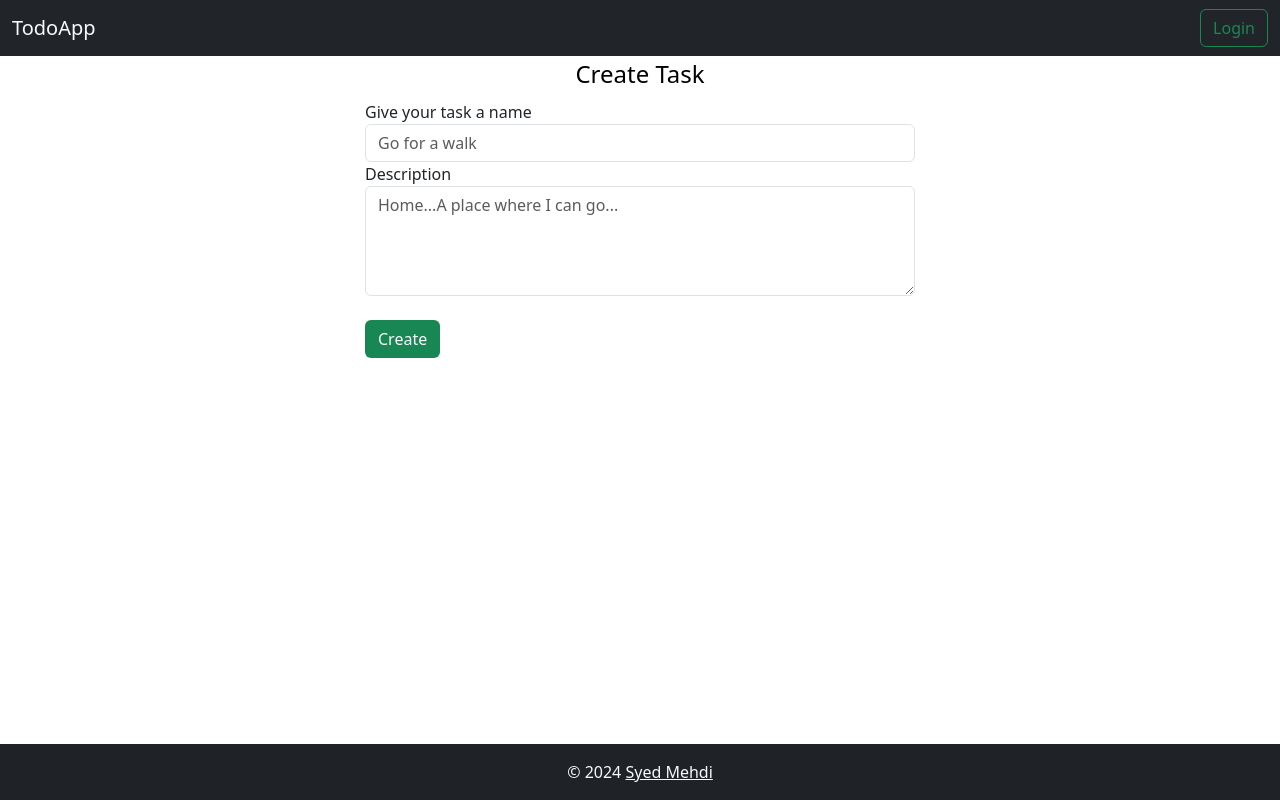
After one commit to Infamous003/todo-app, a Flask app: page /create_task in a window 1280 px wide. The commit adds this page. Run offline with Flask 3, Linux system fonts and the light colour scheme; some libraries are stand-ins or nearby versions.

Commit message:
Now users can create, remove and 'mark as complete' tasks

```diff
--- a/todo/forms.py
+++ b/todo/forms.py
@@ -1,5 +1,5 @@
 from flask_wtf import FlaskForm
-from wtforms import StringField, SubmitField, PasswordField, EmailField
+from wtforms import StringField, SubmitField, PasswordField, TextAreaField
 from wtforms.validators import DataRequired, Length, EqualTo, Email
 
 class SignupForm(FlaskForm):
@@ -13,3 +13,8 @@ class LoginForm(FlaskForm):
     name = StringField(label="Username", validators=[DataRequired(), Length(max=20)])
     password = PasswordField(label="Password", validators=[DataRequired(), Length(min=6, max=16)])
     submit = SubmitField(label="Login")
+
+class CreateTaskForm(FlaskForm):
+    name = StringField(label="Give your task a name", validators=[DataRequired(), Length(min=3, max=48)])
+    description = TextAreaField(label="Description", validators=[Length(min=0, max=1024)])
+    submit = SubmitField(label="Create")
--- a/todo/models.py
+++ b/todo/models.py
@@ -35,6 +35,7 @@ class Task(db.Model):
     task_id = db.Column(db.Integer(), primary_key=True)
     name = db.Column(db.String(64), nullable=False, unique=True)
     status = db.Column(db.Boolean, default=False, unique=False)
+    description = db.Column(db.String(1024), default="No description")
     created_at = db.Column(db.DateTime, default=datetime.now)
 
     user_id = db.Column(db.Integer(), db.ForeignKey("user.user_id"))
--- a/todo/routes.py
+++ b/todo/routes.py
@@ -1,9 +1,9 @@
 from todo import app
 from flask import render_template, url_for, flash, redirect, get_flashed_messages
-from todo.forms import SignupForm, LoginForm
-from todo.models import User
+from todo.forms import SignupForm, LoginForm, CreateTaskForm
+from todo.models import User, Task
 from todo import db
-from flask_login import login_user, logout_user
+from flask_login import login_user, logout_user, current_user
 
 @app.route("/")
 @app.route("/home", methods=["GET", "POST"])
@@ -14,10 +14,10 @@ def home():
 def signup_page():
     form = SignupForm()
     if form.validate_on_submit():
-        usr = User(name=form.name.data, email=form.email.data, password=form.password.data)
-        db.session.add(usr)
+        user = User(name=form.name.data, email=form.email.data, password=form.password.data)
+        db.session.add(user)
         db.session.commit()
-        login_user(usr)
+        login_user(user)
         return redirect(url_for("home"))
     else:
         for error_msg in form.errors.values():
@@ -33,7 +33,7 @@ def login_page():
         if user and user.verify_password(form.password.data):
             flash(f"Logged in as {user.name}", category="success")
             login_user(user)
-            return redirect(url_for("home"))
+            return redirect(url_for("user_page", userid=user.user_id))
         else:
             flash(f"Username and password do not match", category="warning")
     return render_template("login.html", form=form)
@@ -42,3 +42,45 @@ def login_page():
 def logout_page():
     logout_user()
     return redirect(url_for("home"))
+
+@app.route("/user/<int:userid>")
+def user_page(userid):
+    user = User.query.filter_by(user_id=userid).first()
+    user_tasks = Task.query.filter_by(user_id=user.user_id).all()
+    return render_template("user.html",user=user, user_tasks=user_tasks)
+
+@app.route("/complete_task/<int:task_id>")
+def complete_task(task_id):
+    task_completed = Task.query.filter_by(task_id=task_id).first()
+    task_completed.status = 1
+    db.session.add(task_completed)
+    db.session.commit()
+    flash("You're doing great! Keep it up!", category="success")
+
+    return redirect(url_for("user_page", userid=current_user.user_id))
+
+
+@app.route("/remove/<int:task_id>")
+def remove_task(task_id):
+    task_to_remove = Task.query.filter_by(task_id=task_id).first()
+    db.session.delete(task_to_remove)
+    db.session.commit()
+    flash("Task has been removed.", category="warning")
+
+    return redirect(url_for("user_page", userid=current_user.user_id))
+
+
+@app.route("/create_task", methods=["POST", "GET"])
+def create_task_page():
+    form = CreateTaskForm()
+    if form.validate_on_submit():
+        task = Task.query.filter_by(name=form.name.data).first()
+        if task:
+            flash("You already have the same task pending.", category="warning")
+        else:
+            newTask = Task(name=form.name.data, description=form.name.data, user_id=current_user.user_id)
+            db.session.add(newTask)
+            db.session.commit()
+            flash(f"Task added!", category="success")
+            return redirect(url_for("user_page", userid=current_user.user_id))
+    return render_template("create_task.html", form=form)
--- a/todo/templates/base.html
+++ b/todo/templates/base.html
@@ -5,16 +5,18 @@
     <meta name="viewport" content="width=device-width, initial-scale=1">
     <title>{% block title %}{% endblock %}</title>
     <link href="https://cdn.jsdelivr.net/npm/bootstrap@5.3.3/dist/css/bootstrap.min.css" rel="stylesheet" integrity="sha384-QWTKZyjpPEjISv5WaRU9OFeRpok6YctnYmDr5pNlyT2bRjXh0JMhjY6hW+ALEwIH" crossorigin="anonymous">
+    <link rel="stylesheet" href="https://cdn.jsdelivr.net/npm/bootstrap-icons@1.11.3/font/bootstrap-icons.min.css">
   </head>
 
   <body class="d-flex flex-column min-vh-100">
 
     <nav class="navbar bg-dark">
         <div class="container-fluid">
-          <a class="navbar-brand text-light" href="#">TodoApp</a>
+          <a class="navbar-brand text-light" href="{{ url_for('home') }}">TodoApp</a>
           <form class="d-flex" role="search">
             {% if current_user.is_authenticated %}
-              <a class="btn btn-outline-success" type="submit" href="/logout">Logout</a>
+            <a class="btn btn-outline-success" style="margin-right: 0.8rem;" type="submit" href="/create_task">Create Task</a>
+            <a class="btn btn-outline-success" type="submit" href="/logout">Logout</a>
             {% else %}
               <a class="btn btn-outline-success" type="submit" href="/login">Login</a>
             {% endif %}
--- /dev/null
+++ b/todo/templates/create_task.html
@@ -0,0 +1,20 @@
+{% extends "base.html" %}
+
+{% block title %}Create Task{% endblock %}
+
+{% block content %}
+<div class="container-sm">
+    <form method="POST" style="max-width: 550px;margin: 0 auto 0 auto;" class="form-register">
+        <legend class="text-body-emphasis" style="text-align: center;">Create Task</legend>
+        {{ form.hidden_tag() }}
+
+        {{ form.name.label() }}
+        {{ form.name(class="form-control", placeholder="Go for a walk") }}
+
+        {{ form.description.label() }}
+        {{ form.description(class="form-control", rows="4", placeholder="Home...A place where I can go...") }}
+        <br>
+        {{ form.submit(class="btn justify-content-center bg-success text-light", placeholder="Create Task") }}
+    </form>
+</div>
+{% endblock %}
--- a/todo/templates/signup.html
+++ b/todo/templates/signup.html
@@ -20,7 +20,7 @@
     {{ form.confirm_password(class="form-control", placeholder="batmobile03") }}
     <p>Already have an account? <a href="{{ url_for('login_page') }}" class="link-success link-offset-2 link-underline-opacity-0 link-underline-opacity-100-hover">Login</a></p>
 
-    {{ form.submit(class="btn bg-dark text-light", placeholder="Sign-up") }}
+    {{ form.submit(class="btn bg-success text-light", placeholder="Sign-up") }}
 </form>
 </div>
 {% endblock %}
```
Also changed, not shown: todo/templates/home.html (+3 -5 lines), todo/templates/includes/modals.html (added, +17 -0 lines), todo/templates/user.html (+39 -2 lines), instance/data.sqlite.
